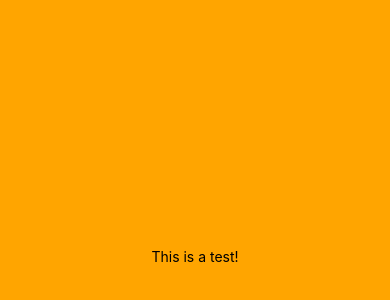
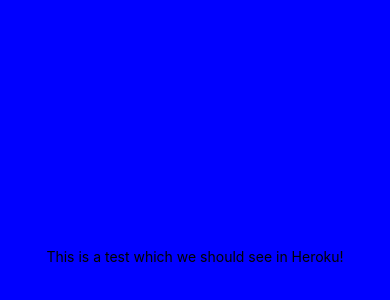
Before and after one commit to sopra-fs21-group-20/closet-client, a React Native app: screen / in a window 390 px wide. Shown: the part 166-466 px from the top of the page. Built offline with nearby package versions, Linux system fonts and the light colour scheme.

Commit message:
Testing Change from other user

```diff
--- a/App.tsx
+++ b/App.tsx
@@ -5,7 +5,7 @@ import { StyleSheet, Text, View } from 'react-native';
 export default function App() {
   return (
     <View style={styles.container}>
-      <Text>This is a test!</Text>
+      <Text>This is a test which we should see in Heroku!</Text>
       <StatusBar style="auto" />
     </View>
   );
@@ -14,7 +14,7 @@ export default function App() {
 const styles = StyleSheet.create({
   container: {
     flex: 1,
-    backgroundColor: 'orange',
+    backgroundColor: 'blue',
     alignItems: 'center',
     justifyContent: 'center',
   },
```
